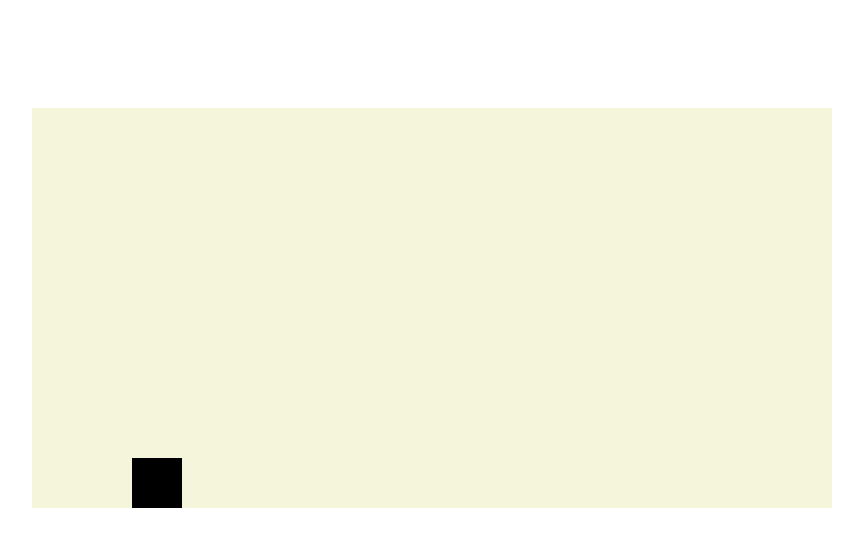
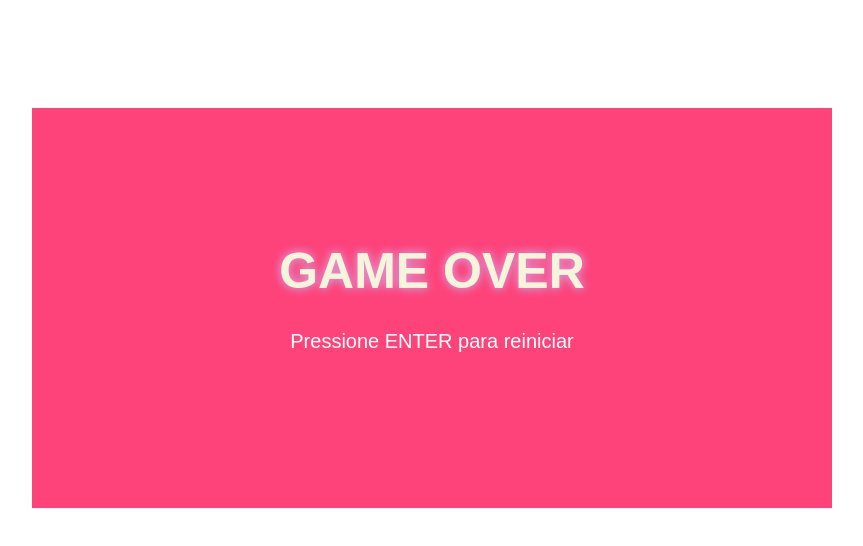
Before and after one commit to Isa-Sozo/jogo2d, a plain HTML site: page index.html in a window 1280 px wide. Shown: the whole page, without its empty margins (208-1071 px from the left). Drawn offline with Linux system fonts and the light colour scheme.

Commit message:
atualização até game over

```diff
--- a/index.html
+++ b/index.html
@@ -13,7 +13,7 @@
         }
         canvas{
             margin-top: 100px;
-            background-color: beige;
+            background-color: rgb(180,63,151);
         }
     </style>
 </head>
--- a/script.js
+++ b/script.js
@@ -1,44 +1,132 @@
-const canvas = document.getElementById('jogo2D')
-const ctx = canvas.getContext('2d')
-const gravidade = 1
+const canvas = document.getElementById('jogo2D');
+const ctx = canvas.getContext('2d');
+const gravidade = 0.5;
+let jogoAtivo = true;
+
 document.addEventListener('keypress', (e) => {
-    if(e.code == 'Space' && personagem.pulando==false){
-        personagem.velocidY =  15
-        console.log("PULOU")
-        personagem.pulando = true
+    if (e.code == 'Space' && personagem.pulando == false && jogoAtivo) {
+        personagem.velocidadey = 15;
+        personagem.pulando = true;
+    } else if (e.code == 'Enter' && !jogoAtivo) {
+        reiniciarJogo();
+    }
+});
 
-    }})
-
-const personagem ={
+const personagem = {
     x: 100,
     y: canvas.height - 50,
     altura: 50,
     largura: 50,
-    velocidY: 0,
+    velocidadey: 0,
     pulando: false
+};
+const imgPersonagem = new Image();
+imgPersonagem.src = 'monsterhigh-morcego.png'; // Substitua pelo caminho correto da imagem
+
+function desenharPersonagem() {
+    const proporcao = imgPersonagem.width / imgPersonagem.height;
+    const novaAltura = personagem.altura;
+    const novaLargura = novaAltura * proporcao; // Mantém a proporção original
+
+    ctx.drawImage(imgPersonagem, personagem.x, personagem.y, novaLargura, novaAltura);
 }
 
-function desenharPersonagem(){
-    ctx.fillRect(personagem.x, personagem.y, personagem.altura,personagem.largura)
-    ctx.fillStyle = 'black'
-}
-function atualizarPersonagem(){
-    if(personagem.pulando == true){
-        personagem.velocidY -= gravidade
-        personagem.y -= personagem.velocidY
-        if(personagem.y >= canvas.height-50){
-            personagem.velocidY = 0
-            personagem.pulando = false
+function atualizarPersonagem() {
+    if (personagem.pulando) {
+        personagem.velocidadey -= gravidade;
+        personagem.y -= personagem.velocidadey;
+        if (personagem.y >= canvas.height - 50) {
+            personagem.velocidadey = 0;
+            personagem.pulando = false;
+            personagem.y = canvas.height - 50;
         }
     }
 }
 
-function loop(){
-    ctx.clearRect(0,0,canvas.width,canvas.height)
-    desenharPersonagem()
-    atualizarPersonagem()
+const obstaculo = {
+    x: canvas.width - 50,
+    y: canvas.height - 100,
+    largura: 50,
+    altura: 100,
+    velocidadex: 7
+};
 
-    requestAnimationFrame(loop)
+function desenharObstaculo() {
+    ctx.fillStyle = 'rgb(52,42,133)';
+    ctx.fillRect(obstaculo.x, obstaculo.y, obstaculo.largura, obstaculo.altura);
 }
 
-loop()
+function atualizarObstaculo() {
+    obstaculo.x -= obstaculo.velocidadex;
+    if (obstaculo.x <= 0 - obstaculo.largura) {
+        obstaculo.x = canvas.width;
+        obstaculo.velocidadex += 0.2;
+        let nova_altura = (Math.random() * 50) + 100;
+        obstaculo.altura = nova_altura;
+        obstaculo.y = canvas.height - nova_altura;
+    }
+}
+
+function verificarColisao() {
+    if (
+        personagem.x < obstaculo.x + obstaculo.largura &&
+        personagem.x + personagem.largura > obstaculo.x &&
+        personagem.y < obstaculo.y + obstaculo.altura &&
+        personagem.y + personagem.altura > obstaculo.y
+    ) {
+        jogoAtivo = false;
+    }
+}
+
+function exibirGameOver() {
+    // Fundo semitransparente para destacar a mensagem
+    ctx.fillStyle = 'hsla(342, 96.90%, 62.50%, 0.70)';
+    ctx.fillRect(0, 0, canvas.width, canvas.height);
+
+    // Texto "GAME OVER" com contorno e sombra
+    ctx.fillStyle = 'BEIGE';
+    ctx.font = 'bold 50px Arial';
+    ctx.textAlign = 'center';
+    ctx.shadowColor = 'PLUM';
+    ctx.shadowBlur = 10;
+    ctx.fillText('GAME OVER', canvas.width / 2, canvas.height / 2 - 20);
+
+    // Texto "Pressione ENTER para reiniciar" piscando
+    ctx.font = '20px Arial';
+    ctx.fillStyle = 'white';
+    ctx.shadowBlur = 0;
+    if (Math.floor(Date.now() / 500) % 2 === 0) { // Faz o texto piscar a cada 500ms
+        ctx.fillText('Pressione ENTER para reiniciar', canvas.width / 2, canvas.height / 2 + 40);
+    }
+
+    // Manter a tela de Game Over sendo renderizada para o piscar funcionar
+    requestAnimationFrame(exibirGameOver);
+}
+
+
+function reiniciarJogo() {
+    jogoAtivo = true;
+    personagem.y = canvas.height - 50;
+    personagem.velocidadey = 0;
+    personagem.pulando = false;
+    obstaculo.x = canvas.width - 50;
+    obstaculo.velocidadex = 7;
+    loop();
+}
+
+function loop() {
+    ctx.clearRect(0, 0, canvas.width, canvas.height);
+
+    if (jogoAtivo) {
+        desenharPersonagem();
+        desenharObstaculo();
+        atualizarPersonagem();
+        atualizarObstaculo();
+        verificarColisao();
+        requestAnimationFrame(loop);
+    } else {
+        exibirGameOver();
+    }
+}
+
+loop();
```
Also changed, not shown: caixão1.jpg (added), caixão2.jpg (added), draculaura1.png (added), monsterhigh-morcego.png (added).
